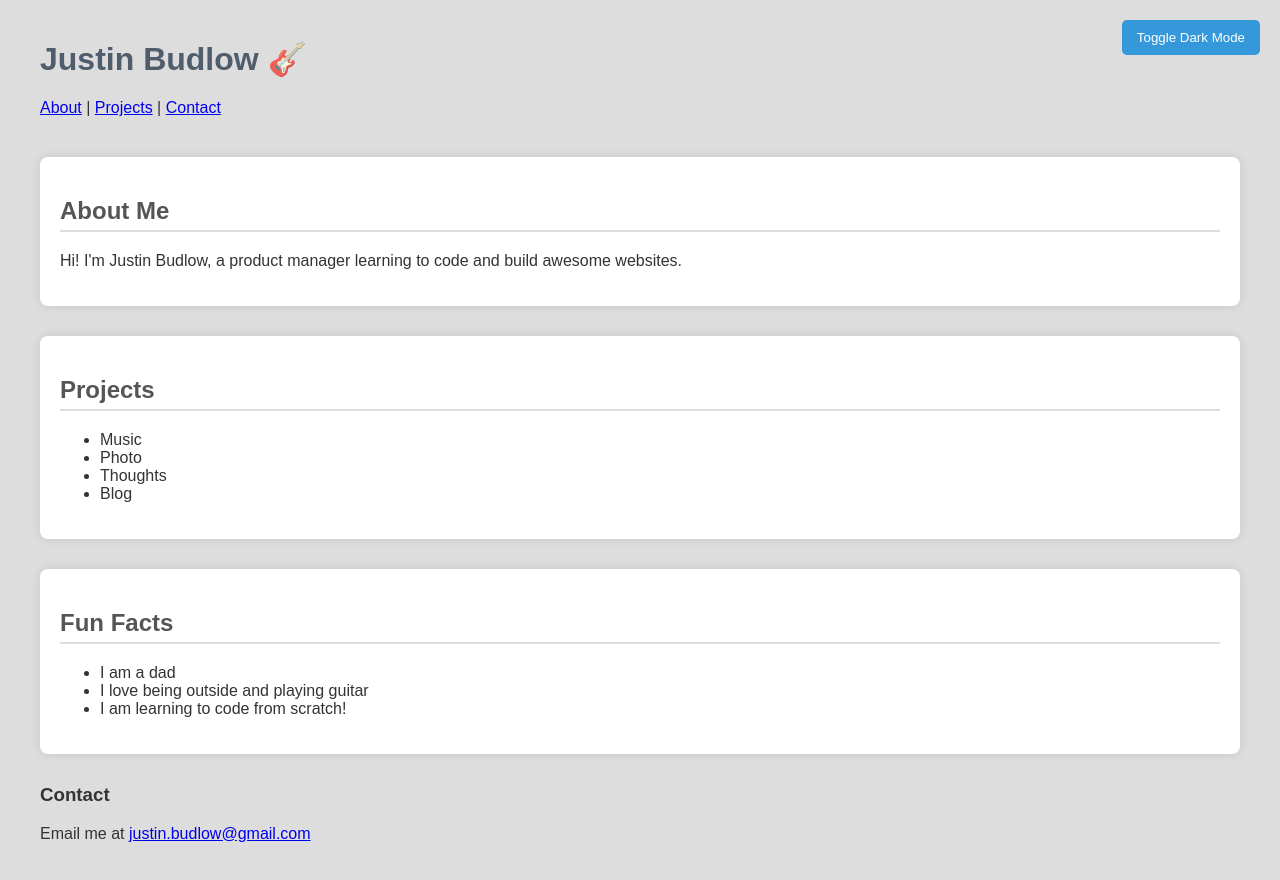
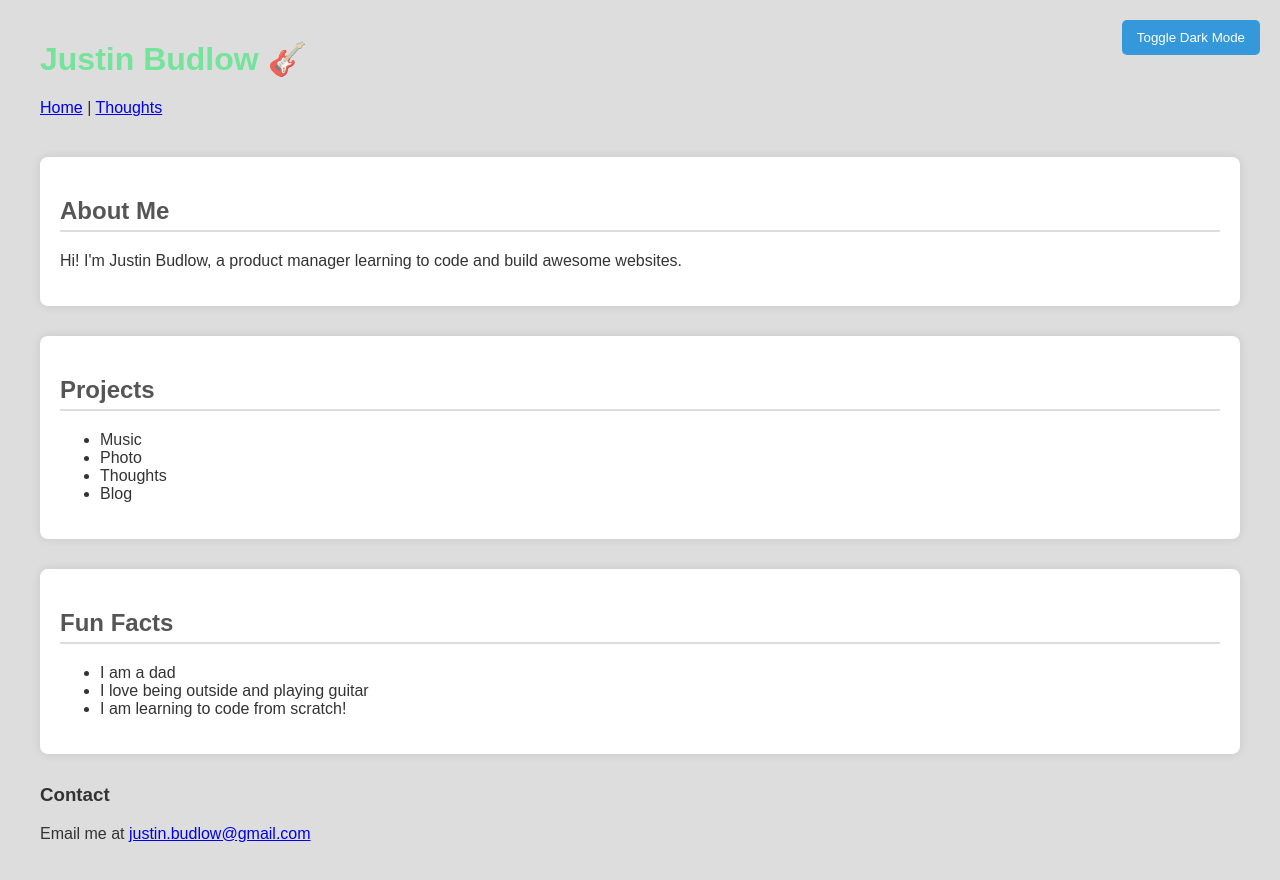
Before and after one commit to justinbudlow/personal-site, a plain HTML site: page index.html in a window 1280 px wide. Both pictures are taken after a click on the element "Justin Budlow 🎸". Drawn offline with Linux system fonts and the light colour scheme.

Commit message:
adding thoughts page, creating reusable nav

```diff
--- a/index.html
+++ b/index.html
@@ -9,11 +9,7 @@
     <h1>Justin Budlow 🎸</h1>
     <button id="darkModeToggle" class="dark-toggle">Toggle Dark Mode</button>
 
-  <nav>
-    <a href="#about">About</a> |
-    <a href="#projects">Projects</a> |
-    <a href="#contact">Contact</a>
-  </nav>
+    <div id="nav-placeholder"></div>
 
   <section id="about">
     <h2>About Me</h2>
--- /dev/null
+++ b/nav.html
@@ -0,0 +1,4 @@
+<nav>
+    <a href="index.html">Home</a> |
+    <a href="thoughts.html">Thoughts</a>
+  </nav>
--- a/script.js
+++ b/script.js
@@ -46,3 +46,10 @@ const user = {
   if (user.isDad) {
     document.body.classList.add('dad-mode');
   }
+
+  // Load shared navigation into the #nav-placeholder div
+fetch('nav.html') // grab the nav file
+.then(response => response.text()) // convert it to plain text
+.then(data => {
+  document.getElementById('nav-placeholder').innerHTML = data; // insert into page
+});
--- a/style.css
+++ b/style.css
@@ -77,6 +77,7 @@ body {
 
 .clicked {
     opacity: 0.8;
+    color: #59e68a;
 }
 
 .dad-mode {
```
Also changed, not shown: thoughts.html (added, +21 -0 lines).
